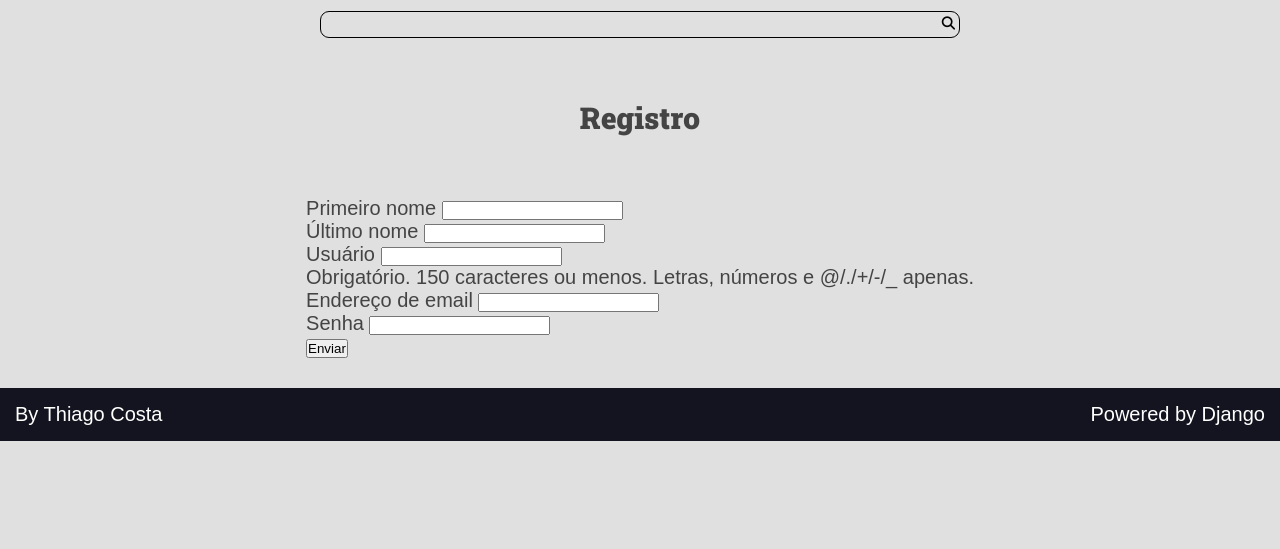
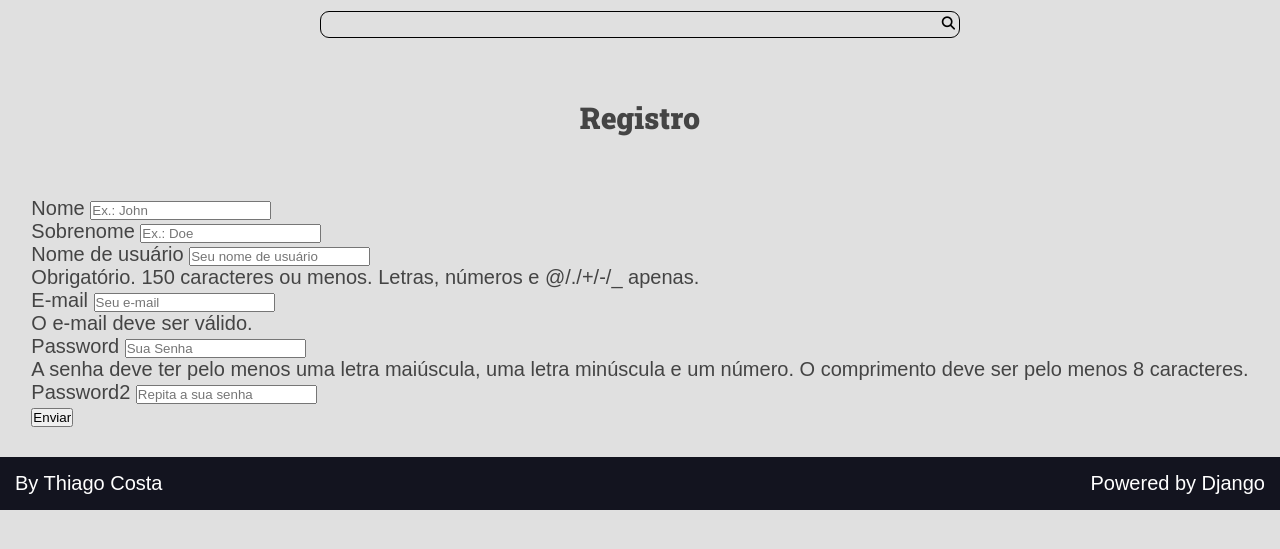
Before and after one commit to ThiagoCostaD/SiteValeria, a Django app: page /autores/registro/ in a window 1280 px wide. Shown: the part 132-681 px from the top of the page. Run offline with Django 4.2, Linux system fonts and the light colour scheme.

Commit message:
fazendo forms de criação de usuário

```diff
--- a/autores/forms.py
+++ b/autores/forms.py
@@ -1,8 +1,62 @@
+import re
+
 from django import forms
 from django.contrib.auth.models import User
+from django.core.exceptions import ValidationError
+
+
+def add_attr(field, attr_name, attr_new_val):
+    existing = field.widget.attrs.get(attr_name, '')
+    field.widget.attrs[attr_name] = f'{existing} {attr_new_val}'.strip()
+
+
+def add_placeholder(field, placeholder_val):
+    add_attr(field, 'placeholder', placeholder_val)
+
+
+def strong_password(password):
+    regex = re.compile(r'^(?=.*[a-z])(?=.*[A-Z])(?=.*[0-9]).{8,}$')
+
+    if not regex.match(password):
+        raise ValidationError((
+            'A senha deve ter pelo menos uma letra maiúscula, '
+            'uma letra minúscula e um número. O comprimento deve ser '
+            'pelo menos 8 caracteres.'
+        ),
+            code='Invalid'
+        )
 
 
 class RegistroForm(forms.ModelForm):
+    def __init__(self, *args, **kwargs):
+        super().__init__(*args, **kwargs)
+        add_placeholder(self.fields['username'], 'Seu nome de usuário')
+        add_placeholder(self.fields['email'], 'Seu e-mail')
+        add_placeholder(self.fields['first_name'], 'Ex.: John')
+        add_placeholder(self.fields['last_name'], 'Ex.: Doe')
+        add_attr(self.fields['username'], 'css', 'a-css-class')
+    password = forms.CharField(
+        required=True,
+        widget=forms.PasswordInput(attrs={
+            'placeholder': 'Sua Senha'
+        }),
+        error_messages={
+            'required': 'A senha não deve estar vazia'
+        },
+        help_text=(
+            'A senha deve ter pelo menos uma letra maiúscula, '
+            'uma letra minúscula e um número. O comprimento deve ser '
+            'pelo menos 8 caracteres.'
+        ),
+        validators=[strong_password]
+    )
+    password2 = forms.CharField(
+        required=True,
+        widget=forms.PasswordInput(attrs={
+            'placeholder': 'Repita a sua senha'
+        })
+    )
+
     class Meta:
         model = User
         fields = [
@@ -12,3 +66,66 @@ class RegistroForm(forms.ModelForm):
             'email',
             'password',
         ]
+        # exclude = ['first_name']
+        labels = {
+            'username': 'Nome de usuário',
+            'first_name': 'Nome',
+            'last_name': 'Sobrenome',
+            'email': 'E-mail',
+            'password': 'Senha',
+        }
+        help_texts = {
+            'email': 'O e-mail deve ser válido.',
+        }
+        error_messages = {
+            'username': {
+                'required': 'Este campo não deve estar vazio',
+            }
+        }
+        widgets = {
+            'first_name': forms.TextInput(attrs={
+                'class': 'input text-input'
+            }),
+            'password': forms.PasswordInput(attrs={
+                'placeholder': 'Digite sua senha aqui'
+            })
+        }
+
+    def clean_password(self):
+        data = self.cleaned_data.get('password')
+        if 'atenção' in data:
+            raise ValidationError(
+                'Não digite %(pipoca)s no campo password',
+                code='invalid',
+                params={'pipoca': '"atenção"'}
+            )
+        return data
+
+    def clean_first_name(self):
+        data = self.cleaned_data.get('first_name')
+        if 'John Doe' in data:
+            raise ValidationError(
+                'Não digite %(value)s no campo nome',
+                code='invalid',
+                params={'value': '"John Doe"'}
+            )
+
+        return data
+
+    def clean(self):
+        cleaned_data = super().clean()
+
+        password = cleaned_data.get('password')
+        password2 = cleaned_data.get('password2')
+
+        if password != password2:
+            password_confirmation_error = ValidationError(
+                'Senha e senha2 devem ser iguais',
+                code='invalid'
+            )
+            raise ValidationError({
+                'password': password_confirmation_error,
+                'password2': [
+                    password_confirmation_error,
+                ],
+            })
--- a/autores/templates/autores/pages/resgistro_views.html
+++ b/autores/templates/autores/pages/resgistro_views.html
@@ -4,8 +4,10 @@
 
 {% block content %}
     <div class="main-content center container">
-    <h2>Registro {{ request.session.number }}</h2>
+        <h2>Registro </h2>
     </div>
+
+    {% include 'testemunhos/partials/messages.html' %}
 
     <div class="main-content  container">
         <form action="{% url 'autores:criação' %}" method="POST">
@@ -34,6 +36,16 @@
                     <button type="submit"> Enviar</button>
                 </div>
             </div>
+            {% if form.errors %}
+                <div class="form-content form-content-grid">
+                    <div class="form-group">
+                        <div class="message message-error">
+                            Por favor corrija os erros no formulário
+                        </div>
+                    </div>
+                </div>
+            {% endif %}
+
         </form>
     </div>
 {% endblock content %}
--- a/autores/views.py
+++ b/autores/views.py
@@ -1,3 +1,4 @@
+from django.contrib import messages
 from django.http import Http404
 from django.shortcuts import redirect, render
 
@@ -28,4 +29,11 @@ def criação_resgistro(request):
 
     form = RegistroForm(POST)
 
+    if form.is_valid():
+        form.save()
+        messages.success(
+            request, 'Seu usuário foi criado, por favor faça o login.')
+
+        del (request.session['register_form_data'])
+
     return redirect('autores:registro')
```
Lines whose indentation alone changed are shown as unchanged.
